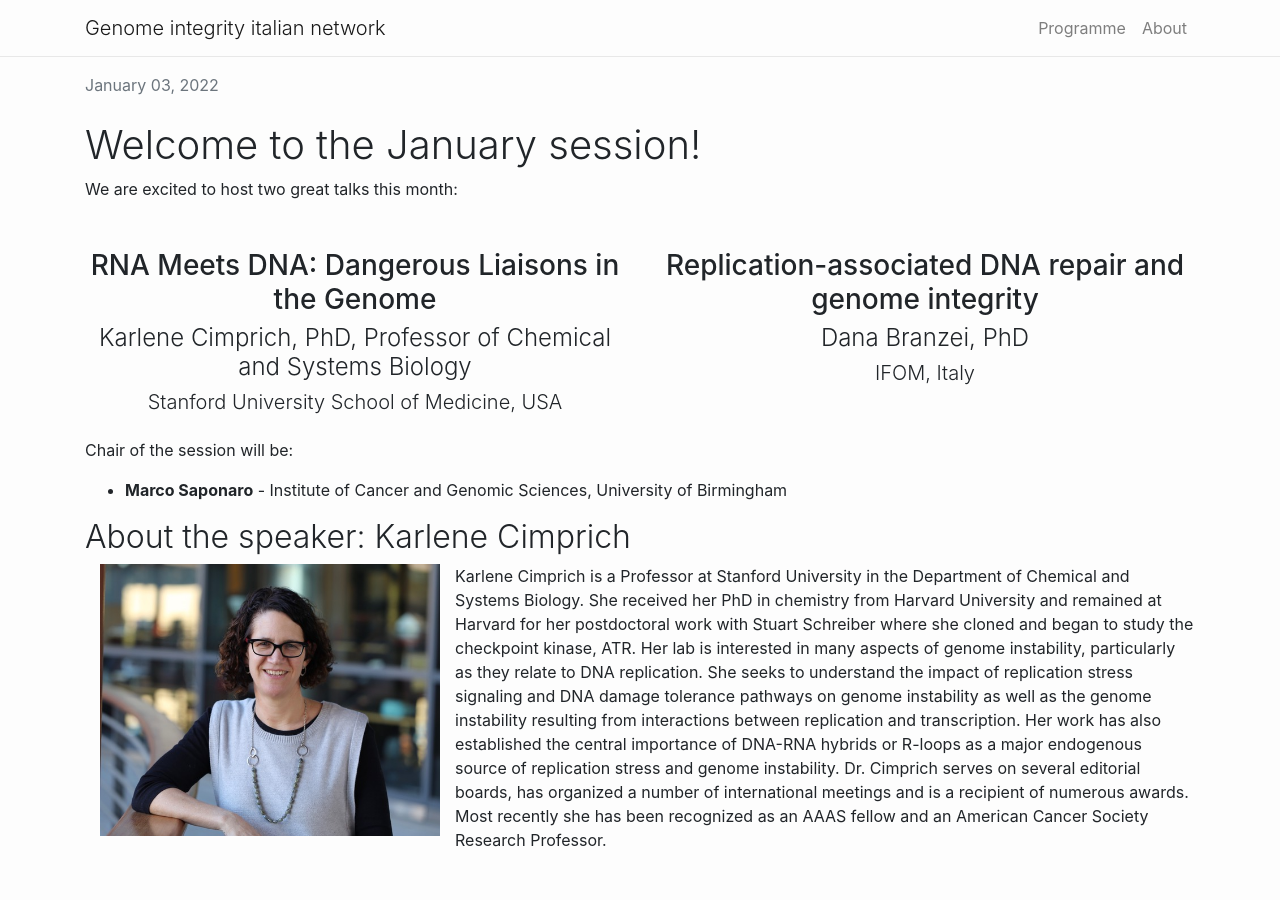
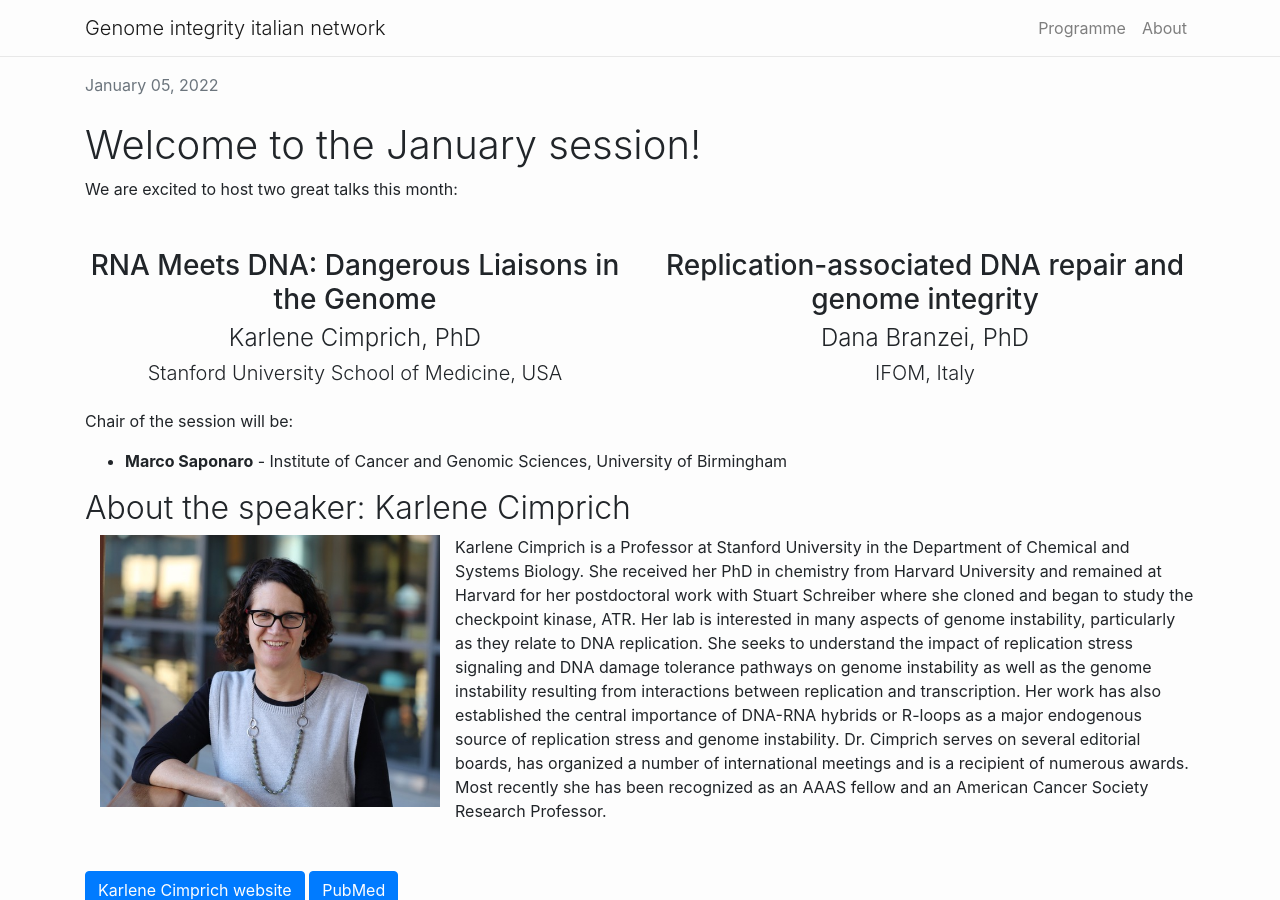
Before and after one commit to ftabaro/giin-website, a Jekyll site: the page built from _posts/2022-01-05-giin-webinar-series-january-session.markdown, in a window 1280 px wide and 900 px high. Built offline with Jekyll 4.4.1, drawn with Linux system fonts in a browser that asks for light colours; nearby versions of some CDN libraries.

Commit message:
move all posts to webinar template

```diff
--- a/_posts/2022-01-05-giin-webinar-series-january-session.markdown
+++ b/_posts/2022-01-05-giin-webinar-series-january-session.markdown
@@ -1,11 +1,11 @@
 ---
 title:  "GiiN Webinar series - January session"
 layout: webinar
-date:   2022-01-03 16:06:19 +0100
+date:   2022-01-05 16:06:19 +0100
 categories: webinar
 speakers:
   - name: Karlene Cimprich
-    title: PhD, Professor of Chemical and Systems Biology
+    title: PhD
     institute: Stanford University School of Medicine
     nation: USA
     talk: "RNA Meets DNA: Dangerous Liaisons in the Genome"
```
Also changed, not shown: _posts/2021-09-14-giin-webinar-series-september-session.markdown (+10 -14 lines), _posts/2021-10-12-giin-webinar-series-october-session.markdown (+10 -14 lines).
